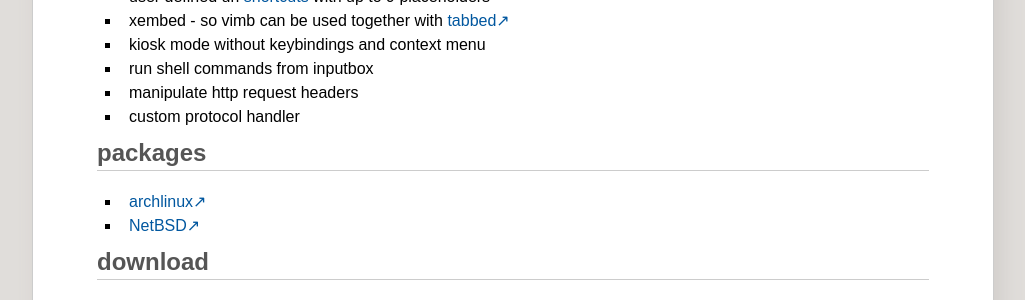
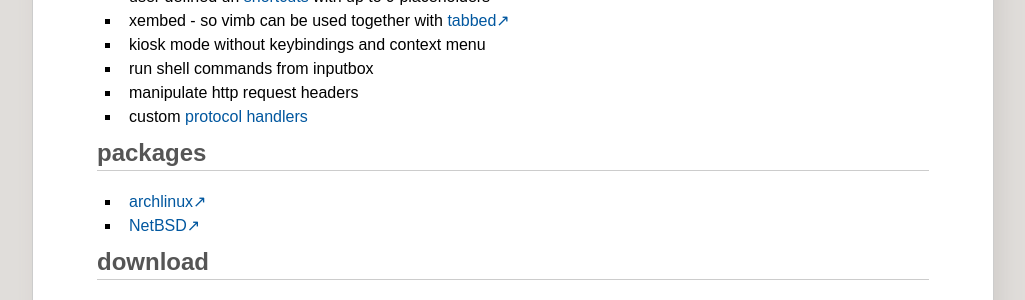
Before and after one commit to fanglingsu/vimb, a Jekyll site: the page built from index.md, in a window 1280 px wide. Shown: the part 1061-1361 px from the top of the page, without its empty margins (127-1152 px from the left). Built offline with Jekyll 4.4.1, drawn with Linux system fonts in a browser that asks for light colours.

Commit message:
Linked to custom protocol handlers.

```diff
--- a/index.md
+++ b/index.md
@@ -43,7 +43,7 @@ But following images may give a impression of they way vimb works.
 - kiosk mode without keybindings and context menu
 - run shell commands from inputbox
 - manipulate http request headers
-- custom protocol handler
+- custom [protocol handlers][handlers]
 
 ## packages
 
@@ -79,6 +79,7 @@ If you find a misbehaviour or have feature requests use the
 [vimprobable]: http://sourceforge.net/apps/trac/vimprobable/
 [tabbed]:      http://tools.suckless.org/tabbed/
 [keybindings]: keybindings.html "vimb keybindings"
+[handlers]:    commands.html#handlers "vimb custom protocol handlers"
 [hints]:       keybindings.html#hinting "vimb hinting"
 [history]:     keybindings.html#history "vimb keybindings to access history"
 [queue]:       commands.html#queue "vimb read it later queue feature"
```
